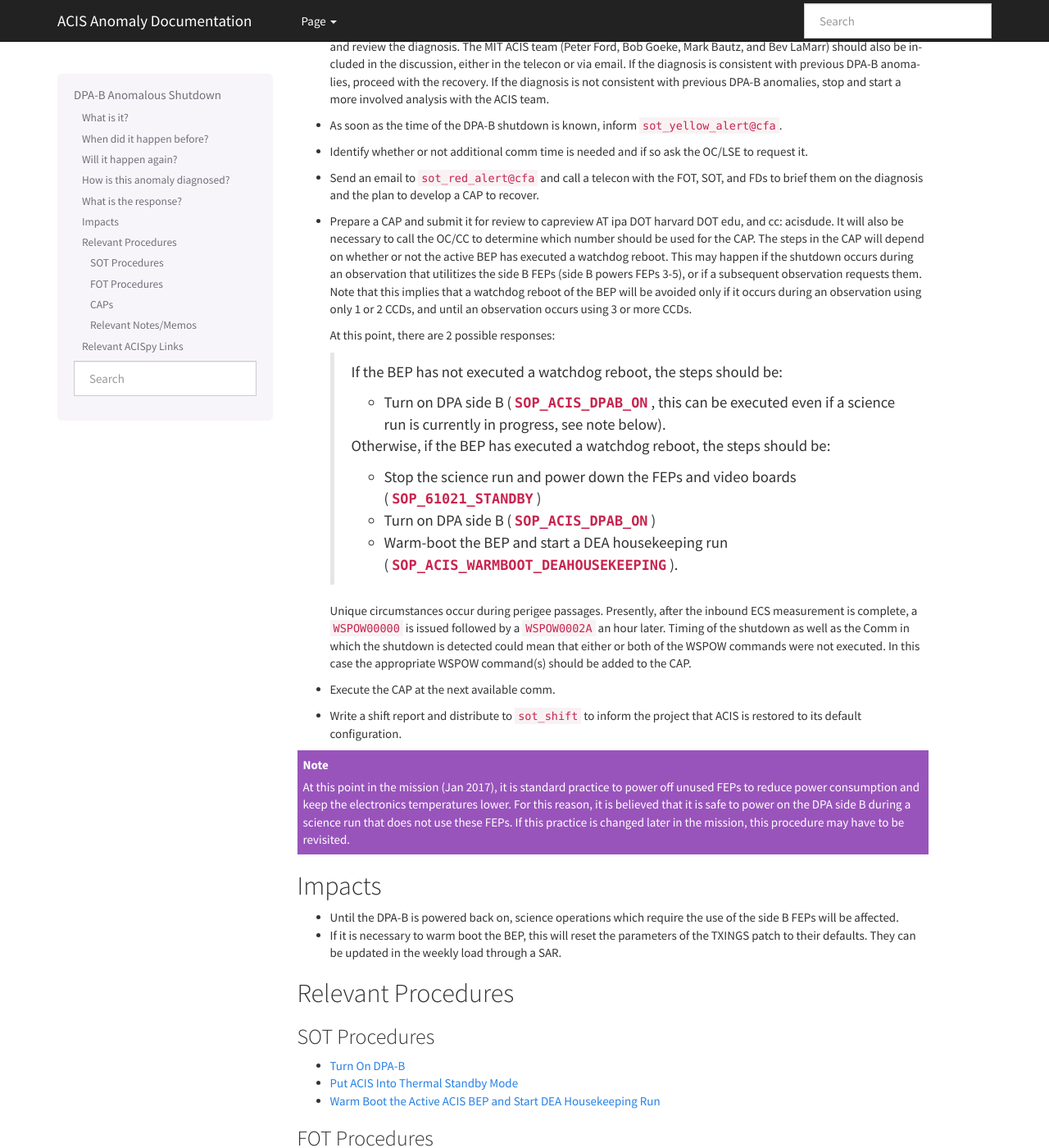
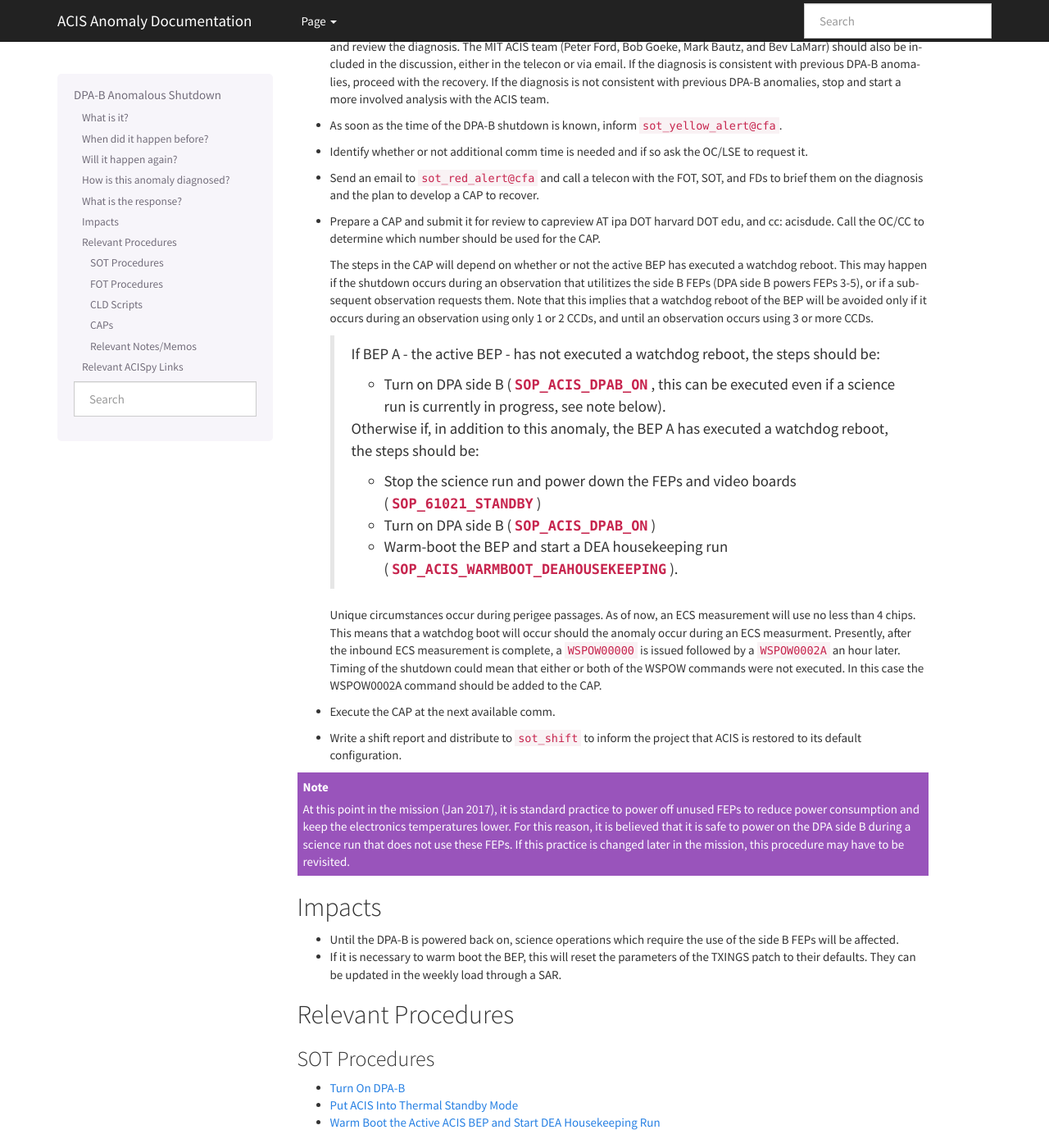
Before and after one commit to acisops/acis_anomaly_pages, a Sphinx documentation site: the page built from source/dpab_shutdown.rst, in a window 1280 px wide and 1400 px high, scrolled down 1269 px. Shown: the whole window at 82% size. Built offline with Sphinx 7.4.7, drawn with Linux system fonts in a browser that asks for light colours; some of the changed text lies outside the part shown.

Commit message:
Further updates as suggested by ACIS Ops team

```diff
--- a/source/dpab_shutdown.rst
+++ b/source/dpab_shutdown.rst
@@ -10,10 +10,11 @@
 
 .. note::
 
-    The diagnosis and response to this anomaly presented in this document assumes that the
-    active BEP is powered by DPA side A.
+    **IMPORTANT:** The diagnosis and response to this anomaly presented in this document assumes that
+    BEP A,  powered by DPA side A, is the active BEP.
 
     *This anomaly requires human intervention to recover to science operations.*
+
 
 When did it happen before?
 --------------------------
@@ -48,8 +49,7 @@
 
 To extract information from the dump data, run ACORN on it as per the instructions in
 `"Running ACORN on data dumps in the case of an anomaly (04/06/16)" <http://cxc.cfa.harvard.edu/acis/memos/Dump_Acorn.html>`_.
-Information from the tracelog files written by the ACORN tools can be plotted
-using the Python or command-line interfaces to ACISpy, see below for details.
+Information from the tracelog files written by the ACORN tools can be plotted using the Python or command-line interfaces to ACISpy, see below for details.
 
 What is the response?
 ---------------------
@@ -59,48 +59,59 @@
 * Send an email to the ACIS team at the official anomaly email address,
   ``acis-anomaly -at- googlegroups -dot- com``. If it is off-hours,
   another ACIS Ops team member should call Peter, Bob, and Jim Francis.
+
 * Send an email to ``sot_red_alert@cfa`` announcing that the ACIS team is aware of the DPA-B shutdown
   and is investigating, and that a telecon will be called when more information is available.
+
 * Contact the GOT Duty Officer to inform that we need the dump data as soon as possible and to
   email or call us when the dump file is available.
+
 * Process the dump data and make sure that there is nothing anomalous in the data *BEFORE*
   the shutdown. We want to know if a new occurrence looks just like the single previous
   occurrence. If yes, it should appear as if in one frame the DPA-B turned off.
+
 * Once analysis of the dump data is complete, convene a telecon at the next reasonable moment
   with the ACIS team and review the diagnosis. The MIT ACIS team (Peter Ford, Bob Goeke, Mark
   Bautz, and Bev LaMarr) should also be included in the discussion, either in the telecon or
   via email. If the diagnosis is consistent with previous DPA-B anomalies, proceed with the
   recovery. If the diagnosis is not consistent with previous DPA-B anomalies, stop and start a
   more involved analysis with the ACIS team.
+
 * As soon as the time of the DPA-B shutdown is known, inform ``sot_yellow_alert@cfa``.
+
 * Identify whether or not additional comm time is needed and if so ask the OC/LSE to request it.
+
 * Send an email to ``sot_red_alert@cfa`` and call a telecon with the FOT, SOT, and FDs to brief
   them on the diagnosis and the plan to develop a CAP to recover.
+
+
 * Prepare a CAP and submit it for review to capreview AT ipa DOT harvard DOT edu, and cc: acisdude.
-  It will also be necessary to call the OC/CC to determine which number should be used for the CAP.
+  Call the OC/CC to determine which number should be used for the CAP.
+
   The steps in the CAP will depend on whether or not the active BEP has executed a watchdog reboot.
   This may happen if the shutdown occurs during an observation that utilitizes the side B FEPs
-  (side B powers FEPs 3-5), or if a subsequent observation requests them. Note that this implies
+  (DPA side B powers FEPs 3-5), or if a subsequent observation requests them. Note that this implies
   that a watchdog reboot of the BEP will be avoided only if it occurs during an observation using
   only 1 or 2 CCDs, and until an observation occurs using 3 or more CCDs.
 
-  At this point, there are 2 possible responses:
-
-     If the BEP has not executed a watchdog reboot, the steps should be:
+     If BEP A - the active BEP - has not executed a watchdog reboot, the steps should be:
 
      - Turn on DPA side B (|dpab_on|_, this can be executed even if a science run is currently in
        progress, see note below).
 
-     Otherwise, if the BEP has executed a watchdog reboot, the steps should be:
+
+     Otherwise if, in addition to this anomaly,  the BEP A has executed a watchdog reboot, the steps should be:
 
      - Stop the science run and power down the FEPs and video boards (|standby|_)
      - Turn on DPA side B (|dpab_on|_)
      - Warm-boot the BEP and start a DEA housekeeping run (|warmboot|_).
 
-  Unique circumstances occur during perigee passages. Presently, after the inbound ECS measurement is
-  complete, a ``WSPOW00000`` is issued followed by a ``WSPOW0002A`` an hour later. Timing of the shutdown as
-  well as the Comm in which the shutdown is detected could mean that either or both of the WSPOW
-  commands were not executed.  In this case the appropriate WSPOW command(s) should be added to the CAP.
+  Unique circumstances occur during perigee passages. As of now, an ECS
+  measurement will use no less than 4 chips. This means that a watchdog boot will occur should the
+  anomaly occur during an ECS measurment.  Presently, after the inbound ECS measurement is
+  complete, a ``WSPOW00000`` is issued followed by a ``WSPOW0002A`` an hour later. Timing of the shutdown
+  could mean that either or both of the WSPOW commands were not executed.  In this case the
+  WSPOW0002A command should be added to the CAP.
 
 * Execute the CAP at the next available comm.
 * Write a shift report and distribute to ``sot_shift`` to inform the project that ACIS is restored
@@ -113,6 +124,7 @@
    believed that it is safe to power on the DPA side B during a science run that does not use
    these FEPs. If this practice is changed later in the mission, this procedure may have to be
    revisited.
+
 
 Impacts
 -------
@@ -158,6 +170,20 @@
 .. |cap1055_doc| replace:: DOC
 .. _cap1055_doc: https://occweb.cfa.harvard.edu/occweb/FOT/configuration/CAPs/1001_1100/CAP_1055_Turn_on_DPA_B/CAP_1055_Turn_on_DPA-B.doc
 
+.. |wsvidalldn| replace:: ``1A_WS007_164.CLD``
+.. _wsvidalldn: https://occweb.cfa.harvard.edu/occweb/FOT/configuration/archive/cld/1A_WS007_164.CLD
+
+
+
+.. |wspow0002a| replace:: ``1A_WS030_199.CLD``
+.. _wspow0002a: https://occweb.cfa.harvard.edu/occweb/FOT/configuration/archive/cld/1A_WS030_199.CLD
+
+
+
+.. |stdfoptgssc| replace:: ``I_ACIS_SW_STDFOPTG.ssc``
+.. _stdfoptgssc: https://occweb.cfa.harvard.edu/occweb/FOT/configuration/products/ssc/I_ACIS_SW_STDFOPTG.ssc
+
+
 SOT Procedures
 ++++++++++++++
 
@@ -171,6 +197,14 @@
 * ``SOP_ACIS_DPAB_ON`` (|dpab_on_pdf|_) (|dpab_on_doc|_)
 * ``SOP_61021_STANDBY`` (|standby_pdf|_) (|standby_doc|_)
 * ``SOP_ACIS_WARMBOOT_DEAHOUSEKEEPING`` (|warmboot_pdf|_) (|warmboot_doc|_)
+
+
+CLD Scripts
++++++++++++
+
+* |wspow0002a|_
+1AWSPOW00002A_206.cld
+
 
 CAPs
 ++++
```
